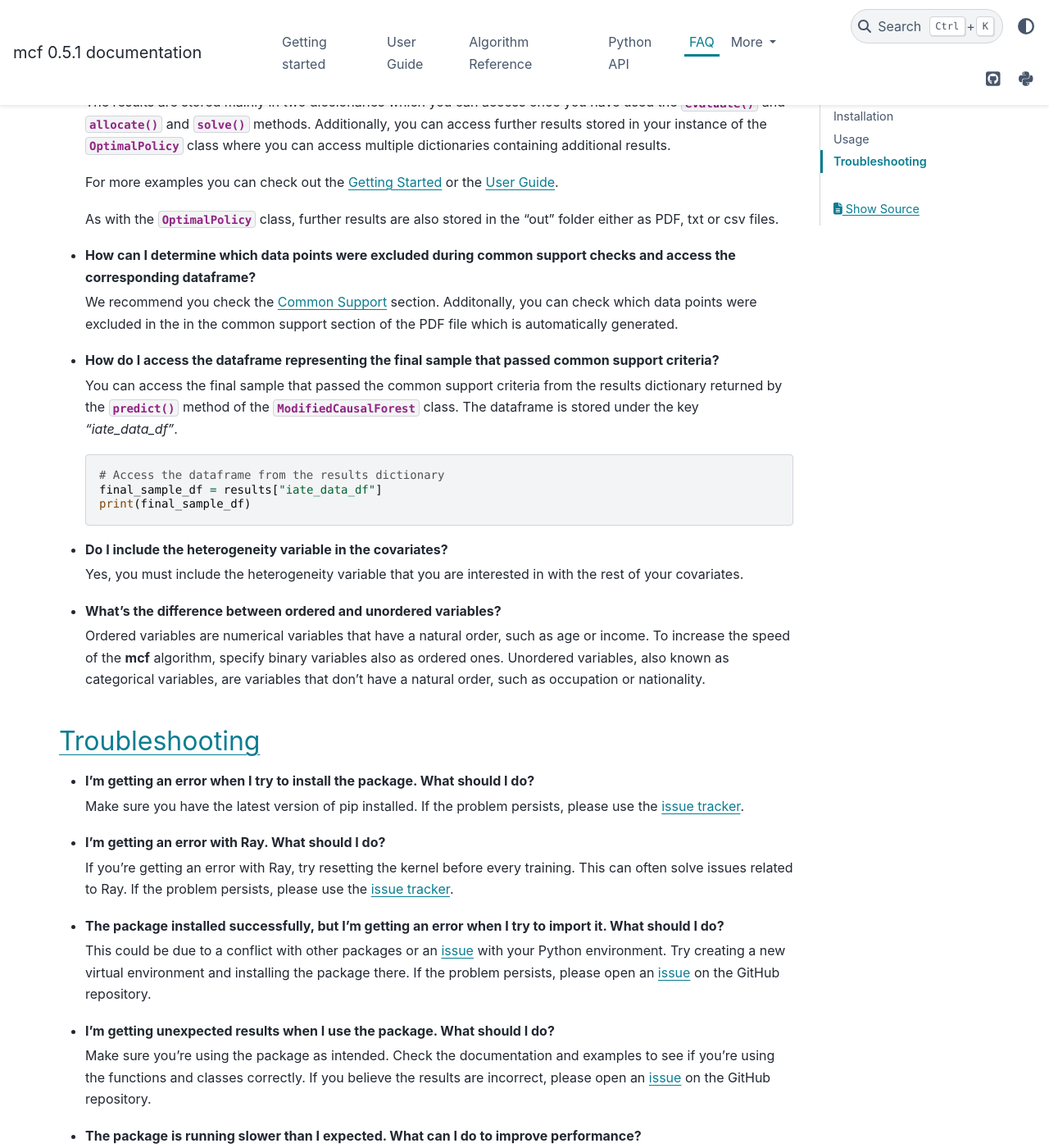
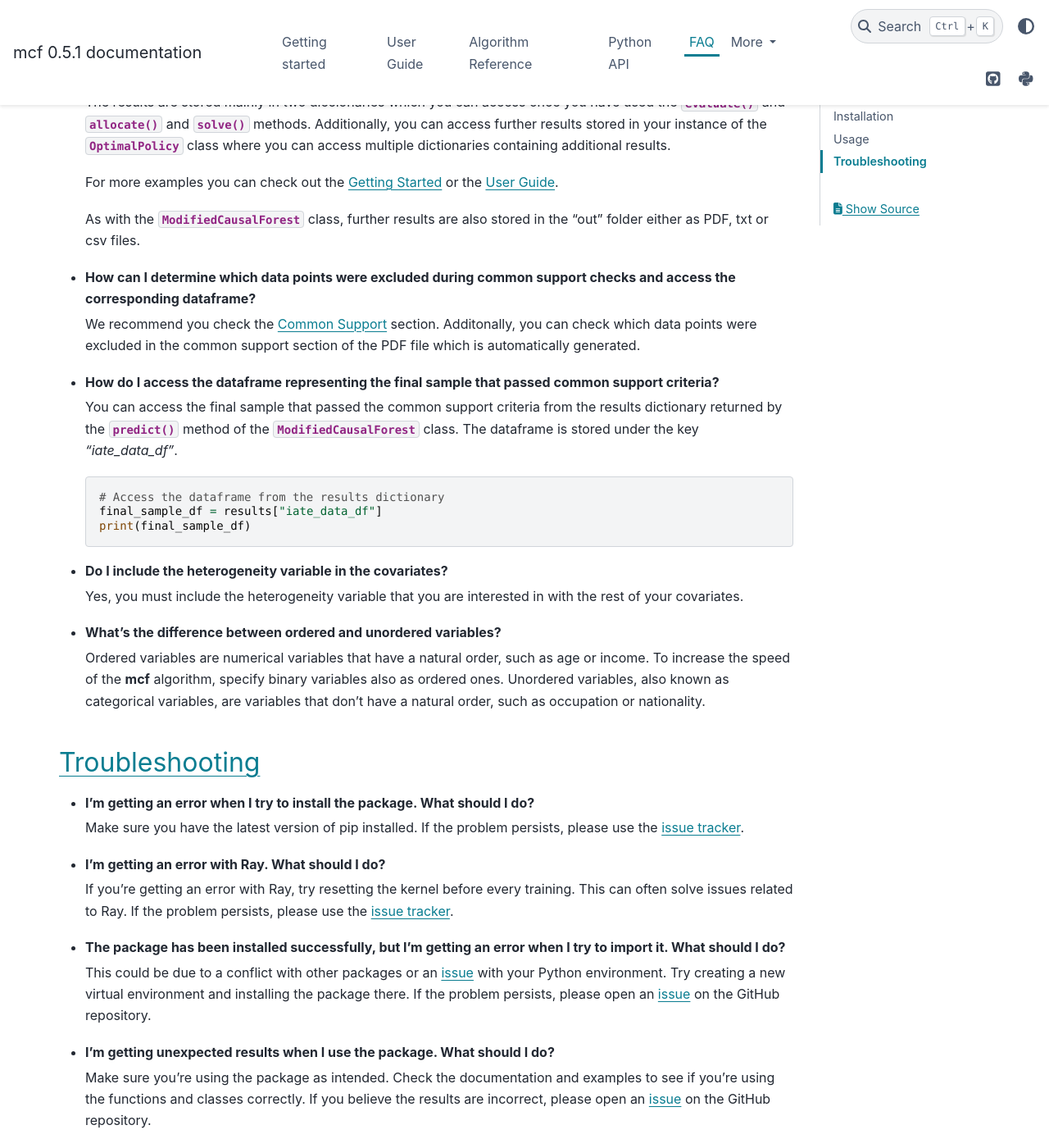
Before and after one commit to MCFpy/mcf, a Sphinx documentation site: the page built from docs/source/FAQ.rst, in a window 1280 px wide and 1400 px high, scrolled down 1248 px. Shown: the whole window at 82% size. Built offline with Sphinx 7.4.7 and the PyData theme 0.15.4, drawn with Linux system fonts in a browser that asks for light colours.

Commit message:
Update FAQ.rst

```diff
--- a/docs/source/FAQ.rst
+++ b/docs/source/FAQ.rst
@@ -50,11 +50,11 @@ Usage
 
   For more examples you can check out the :ref:`Getting Started <getting-started>` or the :doc:`user_guide`.
 
-  As with the :py:class:`~optpolicy_functions.OptimalPolicy` class, further results are also stored in the "out" folder either as PDF, txt or csv files.
+  As with the :py:class:`~mcf_functions.ModifiedCausalForest` class, further results are also stored in the "out" folder either as PDF, txt or csv files.
 
 - **How can I determine which data points were excluded during common support checks and access the corresponding dataframe?**
 
-  We recommend you check the :ref:`Common Support <common-support>` section. Additonally, you can check which data points were excluded in the in the common support section of the PDF file which is automatically generated.
+  We recommend you check the :ref:`Common Support <common-support>` section. Additonally, you can check which data points were excluded in the common support section of the PDF file which is automatically generated.
 
 - **How do I access the dataframe representing the final sample that passed common support criteria?**
 
@@ -85,7 +85,7 @@ Troubleshooting
 
   If you're getting an error with Ray, try resetting the kernel before every training. This can often solve issues related to Ray. If the problem persists, please use the `issue tracker <https://github.com/MCFpy/mcf/issues>`__.
 
-- **The package installed successfully, but I'm getting an error when I try to import it. What should I do?**
+- **The package has been installed successfully, but I'm getting an error when I try to import it. What should I do?**
 
   This could be due to a conflict with other packages or an `issue <https://github.com/MCFpy/mcf/issues>`__ with your Python environment. Try creating a new virtual environment and installing the package there. If the problem persists, please open an `issue <https://github.com/MCFpy/mcf/issues>`__ on the GitHub repository.
 
```
